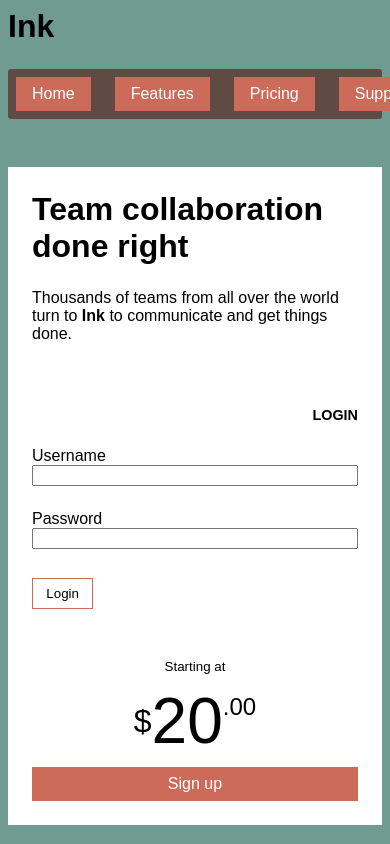
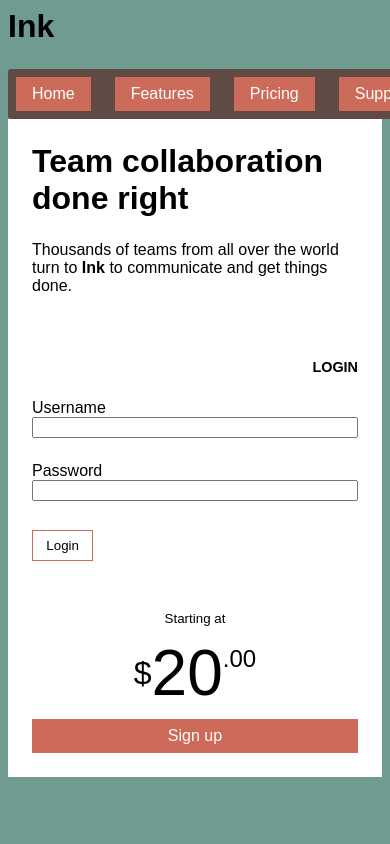
Before and after one commit to guitarzandy009/ink-store, a plain HTML site: page index.html in a window 390 px wide. Shown: the top 844 px of the page. Drawn offline with Linux system fonts and the light colour scheme.

Commit message:
add media query for smaller screens

```diff
--- a/style.css
+++ b/style.css
@@ -146,3 +146,20 @@ nav {
   padding: 0.5em 1em;
   text-decoration: none;
 }
+
+/* Add this at the end of your CSS */
+@media (max-width: 768px) {
+  .container {
+    grid-template-columns: 1fr;
+    grid-template-rows: auto;
+  }
+
+  header,
+  nav,
+  .main,
+  .sidebar-top,
+  .sidebar-bottom {
+    grid-column: 1 / 2;
+    grid-row: auto;
+  }
+}
```
